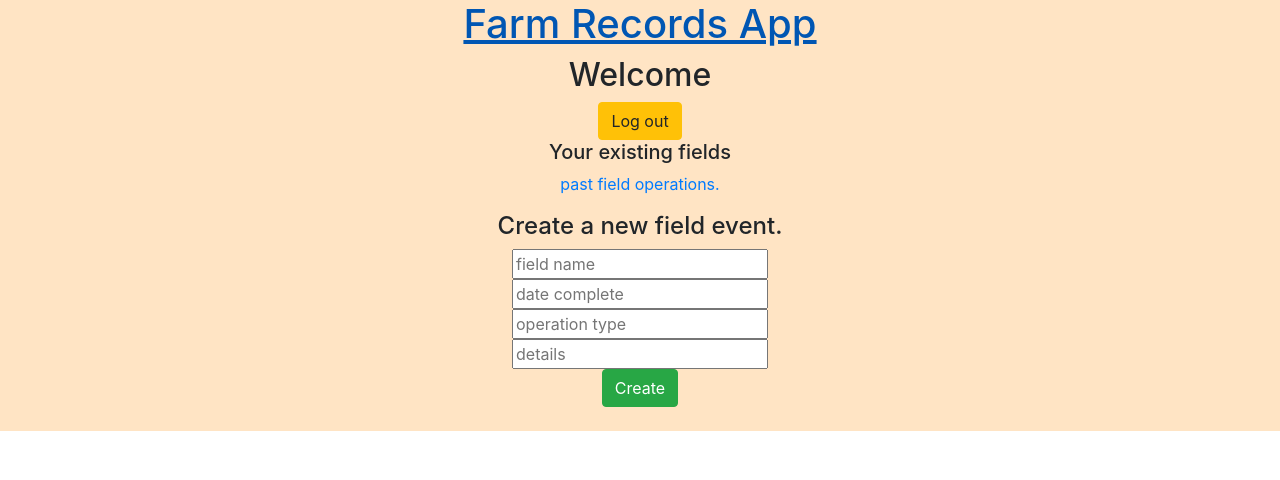
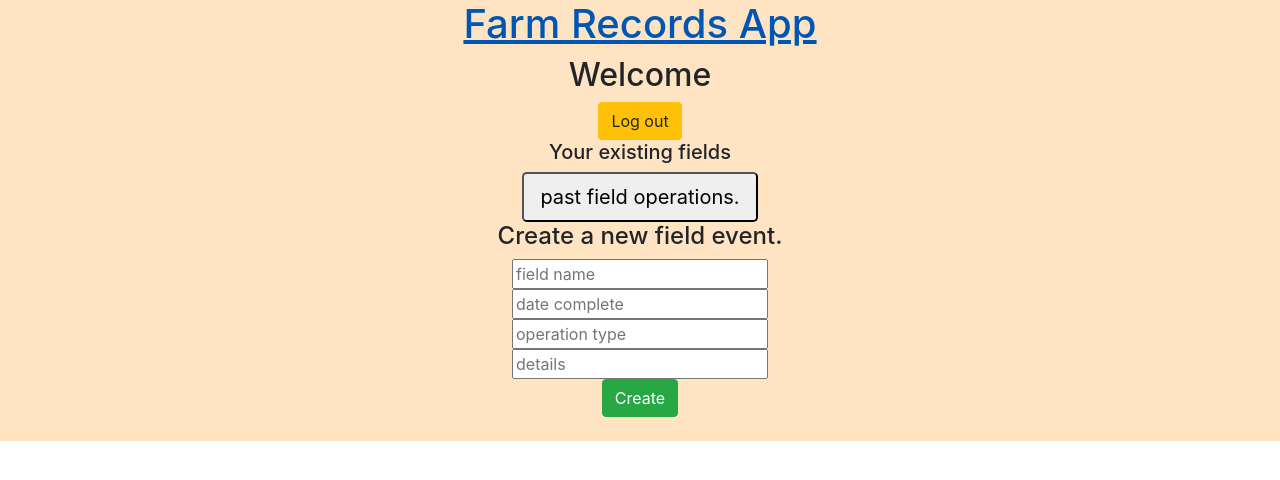
Before and after one commit to countryraised/farm-records-frontend, a React (Create React App) app: page /userpage in a window 1280 px wide. Shown: the top 480 px of the page. Built offline with nearby package versions, Linux system fonts and the light colour scheme; no server answers.

Commit message:
added more styling

```diff
--- a/src/components/Fieldpage.js
+++ b/src/components/Fieldpage.js
@@ -8,19 +8,17 @@ function Fieldpage(props) {
         return field.userId === props.userId
         })
     );
-
-    // console.log(props.userId) //integer
-    // console.log(foundField) //array of objects.
+    foundFields.sort((a, b) => (b.id - a.id))
 
     return(
         <div>
-            <Link to={`/userpage`}><div>Userpage</div></Link>
-            {/* <h4>fieldpage.js</h4> */}
+            <Link to={`/userpage`}><button class="btn-lg">Return to Userpage</button></Link>
+
             <h1>Your completed field operations</h1>
 
-            <div>
+            <div >
                 {foundFields.map(field =>
-                <div>
+                <div key={field.id}>
                     <h2>{field.fieldName}</h2>
                     <div>{field.dateComplete}</div>
                     <div>{field.operationType}</div>
--- a/src/components/Userpage.js
+++ b/src/components/Userpage.js
@@ -19,7 +19,7 @@ function Userpage(props) {
                 <h5>Your existing fields</h5>
                 <div>{uniqueFields.map(field=> <div><h6>{field}</h6></div>)}</div>
             </div>
-            <div><Link to='/fieldpage'><p>past field operations.</p> </Link></div>
+            <div><Link to='/fieldpage'><button class="btn-lg">past field operations.</button> </Link></div>
             <h4>Create a new field event.</h4>
             <form onSubmit={props.createField} >
                 <input
```
